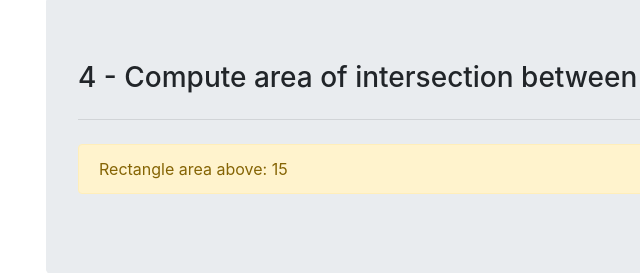
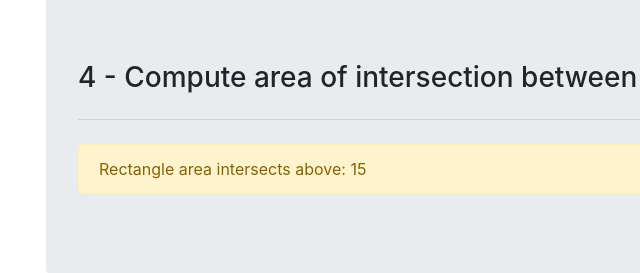
Before and after one commit to gledsoncruz/test-kaffa, a plain HTML site: page index.html in a window 1280 px wide. Shown: the part 1052-1325 px from the top of the page, 39-679 px from the left. Drawn offline with nearby package versions, Linux system fonts and the light colour scheme; no server answers.

Commit message:
alter message intersects

```diff
--- a/index.html
+++ b/index.html
@@ -149,7 +149,7 @@
                 <h3>4 - Compute area of intersection between two rectangles</h3>
                 <hr class="my-4" />
                 <div class="alert alert-warning" role="alert">
-                    Rectangle area above: {{areaIntersects}}
+                    Rectangle area intersects above: {{areaIntersects}}
                 </div>
 
             </div>
```
